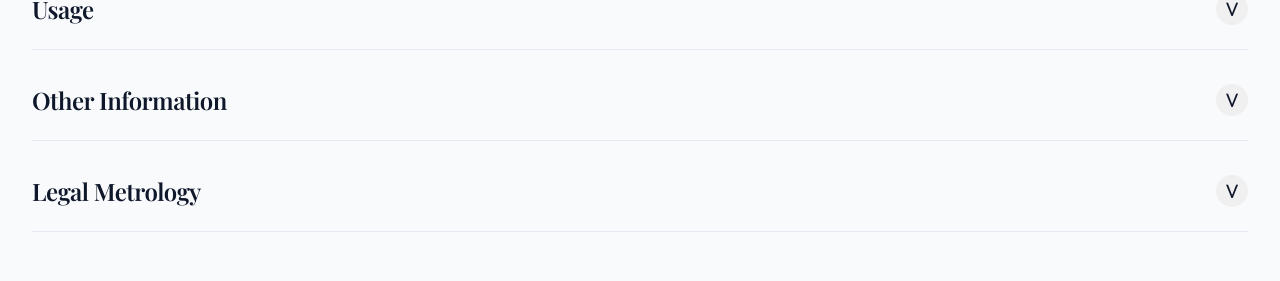
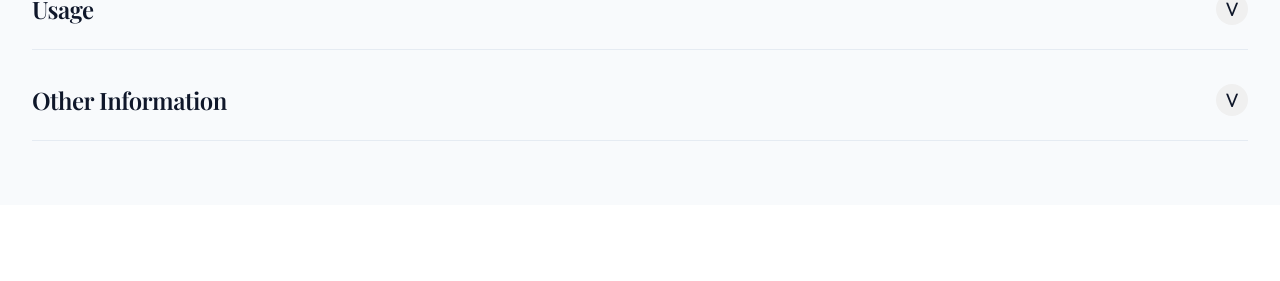
Before and after one commit to AIM-Universe-Developers/Sholash-Life-Science, a React (Vite) app in the folder FrontEnd/: page /product/1 in a window 1280 px wide. Shown: the part 1567-1848 px from the top of the page. Built offline with nearby package versions, Linux system fonts and the light colour scheme; a web font is replaced by a local one.

Commit message:
add the benifit

```diff
--- a/FrontEnd/src/components/ProductAccordion.jsx
+++ b/FrontEnd/src/components/ProductAccordion.jsx
@@ -27,7 +27,7 @@ const ProductAccordion = ({ product }) => {
         { id: 'before-after', title: 'Before/After' },
         { id: 'usage', title: 'Usage' },
         { id: 'other', title: 'Other Information' },
-        { id: 'legal', title: 'Legal Metrology' },
+        // { id: 'legal', title: 'Legal Metrology' },
     ];
 
     return (
--- a/FrontEnd/src/data/products.js
+++ b/FrontEnd/src/data/products.js
@@ -22,7 +22,7 @@ export const products = [
         features: ["Supports bone strength and joint health", "Supports overall nutritional balance", "Helps maintain energy levels and metabolism", "Helps improve general wellness"],
         details: {
             benefits: [
-                { id: 'uv-protection', title: 'Superior UV Protection', content: 'Broad-spectrum SPF 50+ PA+++ protects against both UVA and UVB rays, preventing sunburn and premature aging.' },
+                { id: 'uv-protection', title: 'Superior UV Protection', content: 'Calcium & Magnesium \n•Support bone strength and improve skeletal health.\n\n Vitamin C\n•Boosts immunity and helps in antioxidant protection.' },
                 { id: 'brightening', title: 'Skin Brightening', content: 'Formulated with Niacinamide and Vitamin C to help fade dark spots and even out skin tone.' }
             ],
             ingredients: [
```
